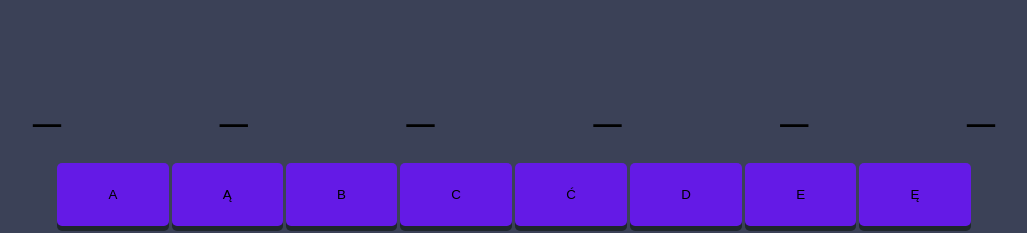
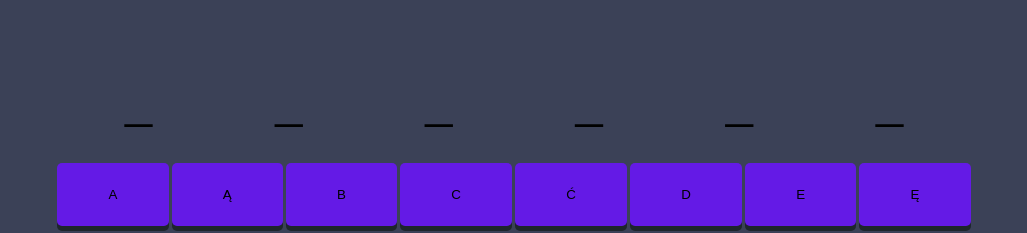
Before and after one commit to devLukaszMichalak/hangman, an Angular app: page / in a window 1280 px wide. Both pictures are taken after a click on the button "Zwierzęta". Shown: the part 316-549 px from the top of the page, without its empty margins (126-1153 px from the left). Built offline with nearby package versions, Linux system fonts and the light colour scheme.

Commit message:
center phrase adjustment

```diff
--- a/src/app/components/playground/playground.component.html
+++ b/src/app/components/playground/playground.component.html
@@ -5,8 +5,10 @@
   </div>
 </div>
 
-<div class="phrase-container">
-  <div *ngFor="let letter of phrase, let i = index">{{phraseLettersGuessed[i] ? letter : '_'}}</div>
+<div class="phrase-centerer">
+  <div class="phrase-container">
+    <div *ngFor="let letter of phrase, let i = index">{{phraseLettersGuessed[i] ? letter : '_'}}</div>
+  </div>
 </div>
 
 <div class="button-grid" *ngIf="!defeat && !phraseLettersGuessed.includes(false)">
--- a/src/app/components/playground/playground.component.scss
+++ b/src/app/components/playground/playground.component.scss
@@ -17,6 +17,12 @@ img {
   gap: 3px;
 }
 
+.phrase-centerer {
+  display: flex;
+  align-items: center;
+  justify-content: center;
+}
+
 .phrase-container {
   display: flex;
   flex-direction: row;
@@ -24,6 +30,7 @@ img {
   align-items: center;
   font-size: 55px;
   padding-bottom: 30px;
+  width: 80%;
 }
 
 .top-container {
```
